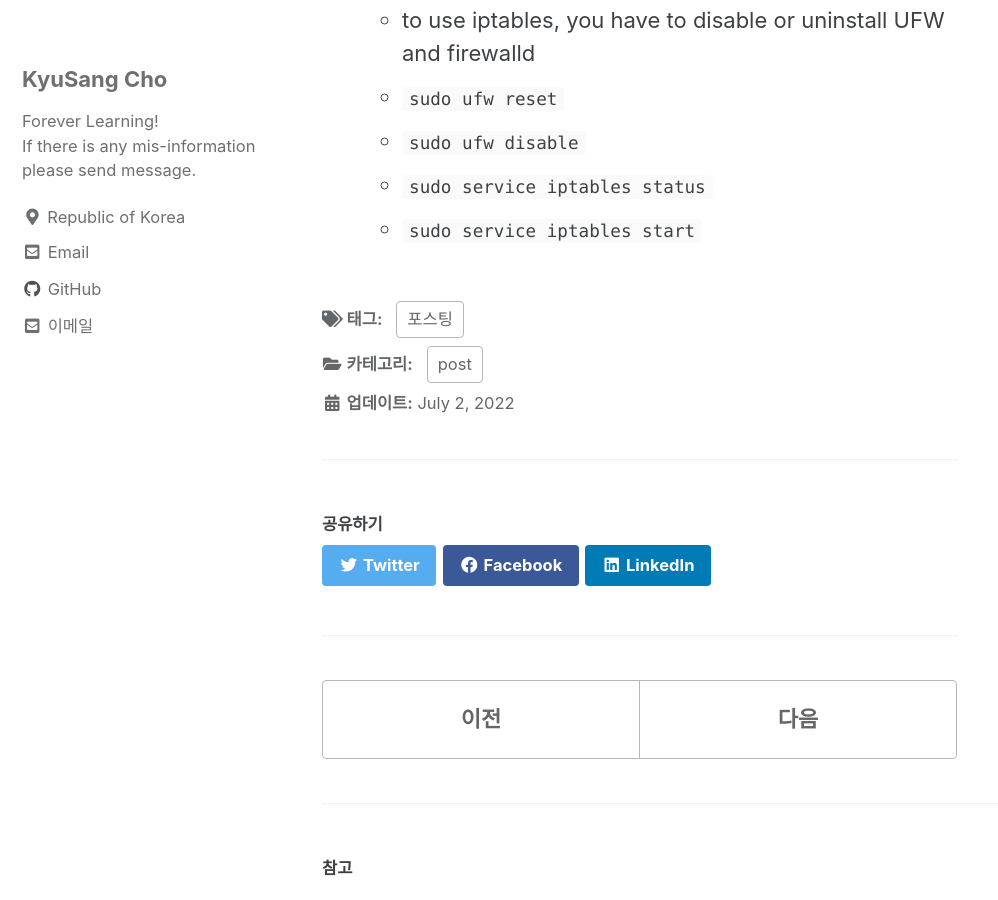
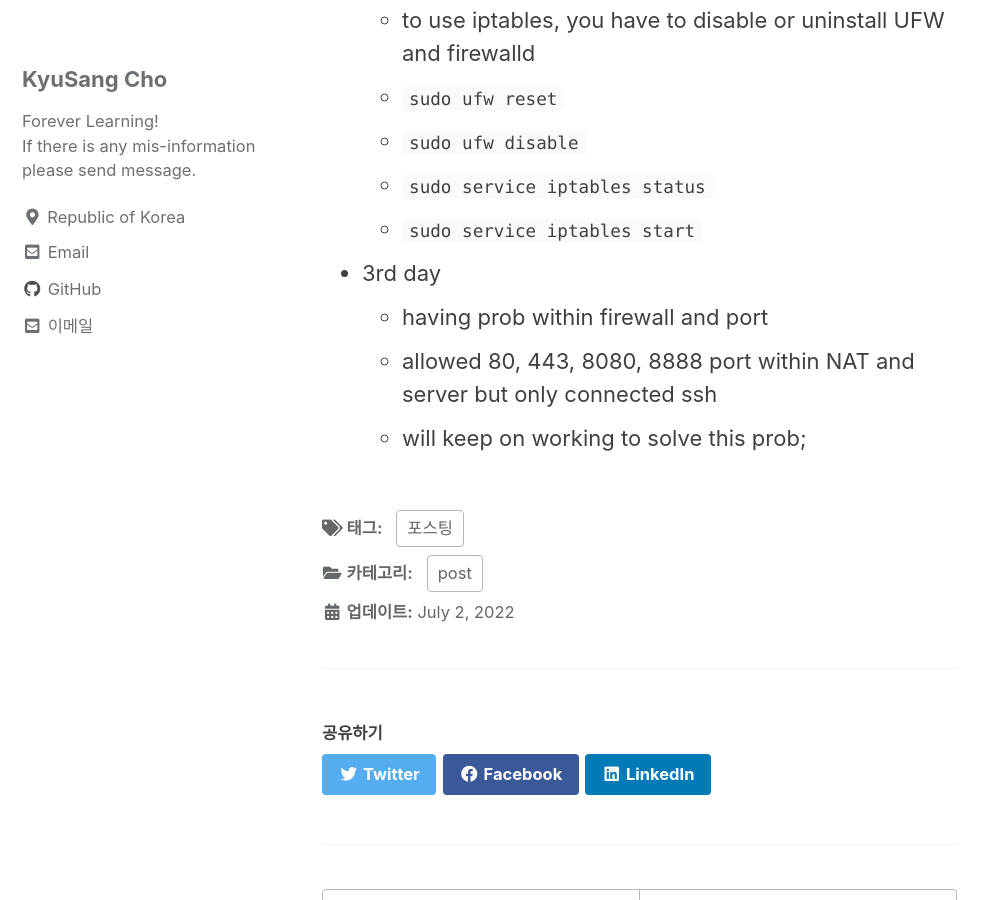
Before and after one commit to DevKS-Yet/DevKs-Yet.github.io, a Jekyll site: the page built from _posts/2022-07-02-84(post08).md, in a window 1280 px wide and 900 px high, scrolled down 1745 px. Shown: the whole window, without its empty margins (0-998 px from the left). Built offline with Jekyll 4.4.1, drawn with Linux system fonts in a browser that asks for light colours; cached includes are drawn as plain includes.

Commit message:
20220706

```diff
--- a/_posts/2022-07-02-84(post08).md
+++ b/_posts/2022-07-02-84(post08).md
@@ -56,3 +56,7 @@ The list that I used
   - `sudo ufw disable`
   - `sudo service iptables status`
   - `sudo service iptables start`
+- 3rd day
+  - having prob within firewall and port
+  - allowed 80, 443, 8080, 8888 port within NAT and server but only connected ssh
+  - will keep on working to solve this prob;
```
